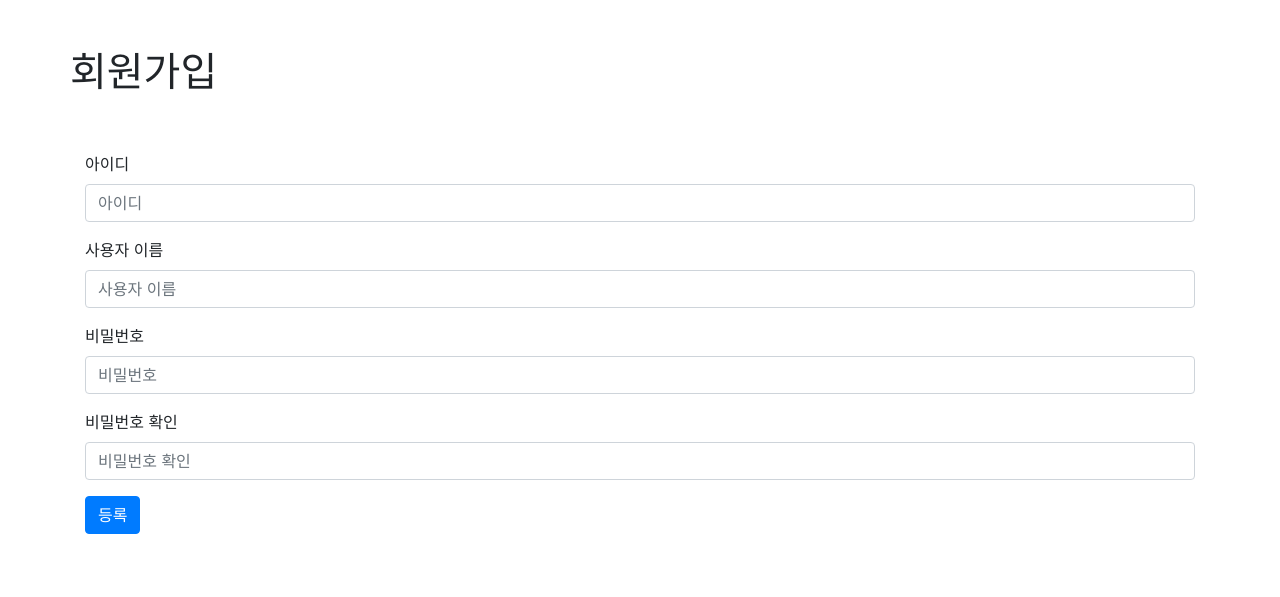
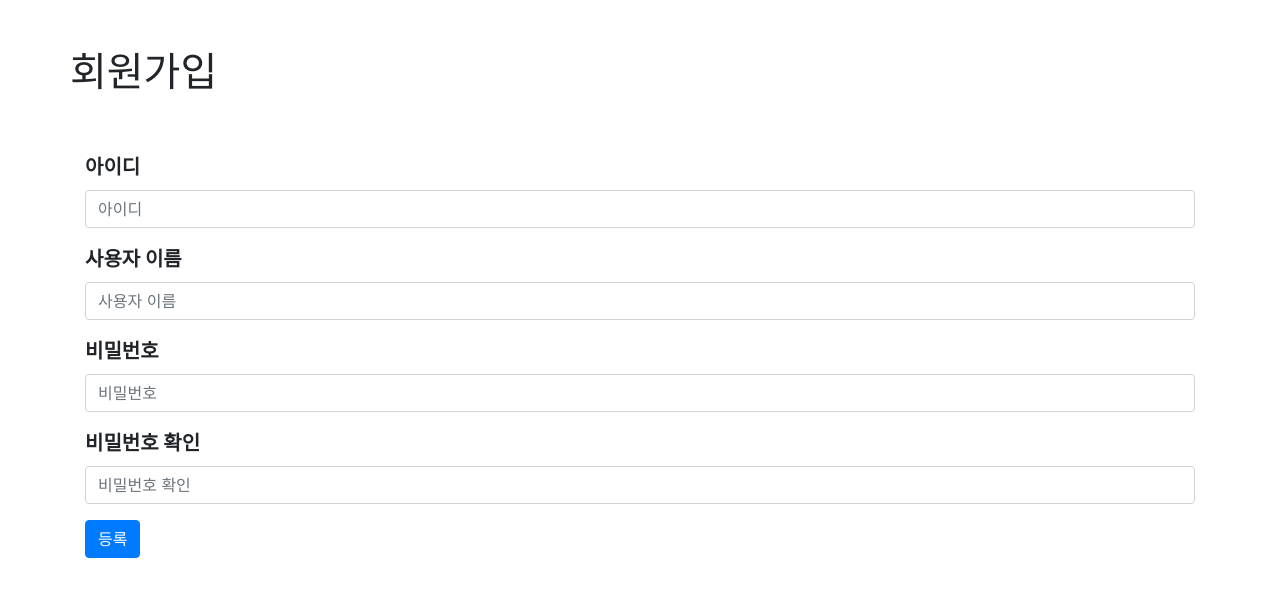
Before and after one commit to jihwan9675/flask_fastcampus, a Flask app: page /register in a window 1280 px wide. Shown: the top 597 px of the page. Run offline with Flask 2, Linux system fonts and the light colour scheme; some libraries are stand-ins or nearby versions.

Commit message:
1. static 파일 생성 (static/css/style.css) 2. register.html에서 url_for('static', filename = 'css/style.css') 추가

```diff
--- /dev/null
+++ b/static/css/style.css
@@ -0,0 +1,4 @@
+label {
+    font-size: 20px;
+    font-weight:  700;
+}
--- a/templates/register.html
+++ b/templates/register.html
@@ -3,7 +3,7 @@
 <head>
     <meta charset="utf-8" />
     <meta name="viewport" content="width=device-width, initial-scale=1, shrink-to-fit=no" />
-
+    <link rel="stylesheet" href="{{ url_for('static', filename='css/style.css') }}">
     <link rel="stylesheet" href="https://stackpath.bootstrapcdn.com/bootstrap/4.3.1/css/bootstrap.min.css"
         integrity="sha384-ggOyR0iXCbMQv3Xipma34MD+dH/1fQ784/j6cY/iJTQUOhcWr7x9JvoRxT2MZw1T" crossorigin="anonymous">
     <script src="https://code.jquery.com/jquery-3.3.1.slim.min.js"
```
